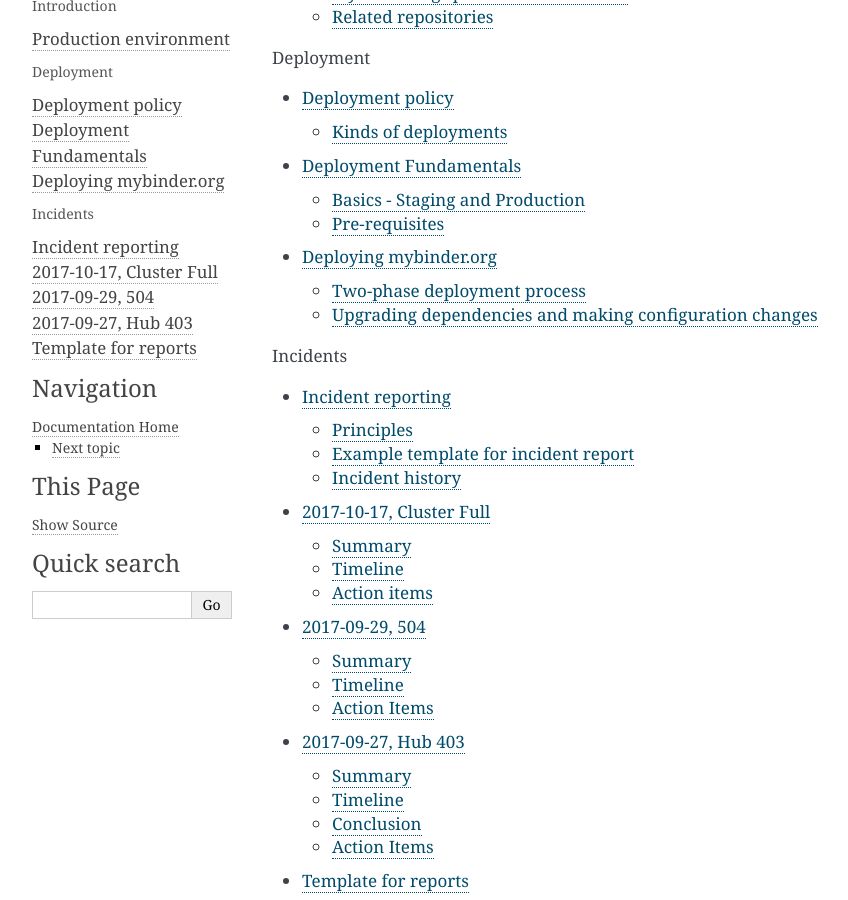
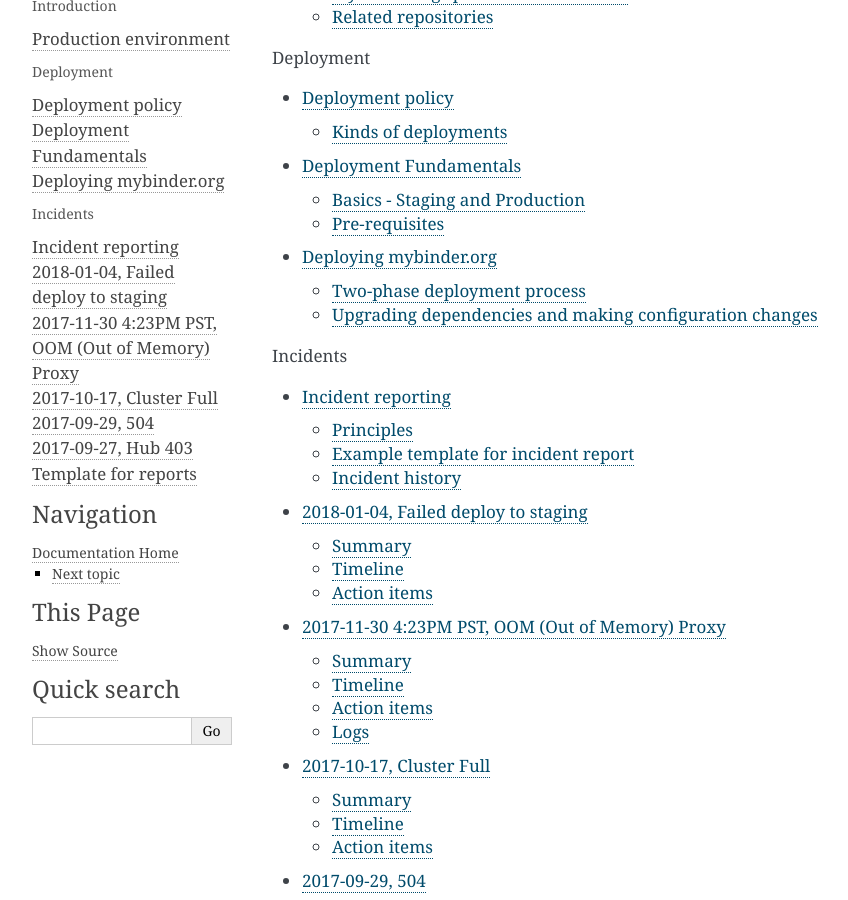
Before and after one commit to jupyterhub/mybinder.org-deploy, a Sphinx documentation site: the page built from docs/source/index.rst, in a window 1280 px wide and 900 px high, scrolled down 364 px. Shown: the whole window, without its empty margins (148-996 px from the left). Built offline with Sphinx 7.4.7, drawn with Linux system fonts in a browser that asks for light colours; some of the changed lines change nothing that is shown.

Commit message:
add incident report 2018-01-04

```diff
--- /dev/null
+++ b/docs/source/incident-reports/2018-01-04-failed-staging-deploy.md
@@ -0,0 +1,74 @@
+
+# 2018-01-04, Failed deploy to staging
+
+## Summary
+
+Merging a PR into BinderHub and deploying that change to `mybinder.org` staging in a second PR resulted in a Travis error. It also led to user uncertainty about the steps to resolve the error. User misunderstanding of the correct commit SHA to use for the binderhub helm-chart was one part of the problem. Flakiness of Travis deployment due to insufficient waiting for helm-chart deployments contributed to the problem. Though time consuming to determine the cause of the Travis error, there was no loss of production service due to current workflow and the staging-prod workflow served its main purpose well.
+
+## Timeline
+
+All times in PST
+
+### 2018-01-04 07:33
+
+Reviewed and merged BinderHub PR [#395](https://github.com/jupyterhub/binderhub/pull/395). Min's PR commit 441f5ea. Merge commit 4e3bafb.
+
+### 08:03
+
+PR [#254](https://github.com/jupyterhub/mybinder.org-deploy/pull/254) failed to deploy to staging.
+
+[Travis CI](https://travis-ci.org/jupyterhub/mybinder.org-deploy/builds/325095814) errored and displayed that the deploy to staging failed.
+
+PR #254 was generated using the first set of instructions in the `README`, [Deploying a Change](https://github.com/jupyterhub/mybinder.org-deploy#deploying-a-change). *Note: User error was made here by assuming the SHA used in the BinderHub helm-chart (binderhub-0.1.0-441f5ea) was the same as the PR in the BinderHub merge commit (4e3bafb). The assumption was that Travis would deploy the binderhub change to the helm-chart repo using the merge commit hash. The Documentation in the `README `'s [BinderHub](https://github.com/jupyterhub/mybinder.org-deploy#binderhub) section has this correct, but the user didn't think to scroll down as they had done the deployment process before but not on a regular basis.*
+
+Investigation begins.
+
+### 08:17
+
+Following the process in the `README`, I reverted the original PR since Travis showed an error. PR [#255](https://github.com/jupyterhub/mybinder.org-deploy/pull/255) reverted #254.
+
+### 08:25
+
+Message posted on Gitter to understand why Travis had errored since it seemed to be a very simple change bumping the BinderHub version.
+
+### 08:27
+
+Response posted on Gitter that Travis often fails to deploy. A restart of the Travis job usually resolves the error.
+
+### 08:34
+
+Message posted on Gitter to understand why the merge SHA (4e3bafb) was not found in a binderhub helm-chart.
+
+From the Gitter response, user learned that there is a delay in the helm-chart showing up. User realizes that I also made an incorrect assumption about the hash to use in the PR for binderhub helm-chart. The correct SHA to use would be the last commit where the relevant files changed (441f5ea) which is not the same as the most recent commit (4e3bafb).
+
+
+### 08:59
+
+Submitted a new PR [#256](https://github.com/jupyterhub/mybinder.org-deploy/pull/256) to staging with the correct hash. Travis deploys successfully to staging. Visual review of `staging.mybinder.org` site looks fine.
+
+### 11:31
+
+Deployed to Prod with PR [#257](https://github.com/jupyterhub/mybinder.org-deploy/pull/257). Travis deploys successfully.
+
+Tested repo, `willingc/ThinkDSP`, using the prod service to see if the notebook would launch. All seemed working on the sample notebook launch. Also checked Grafana dashboard to see if there was any disruption in activity.
+
+Everything is fine and prod is working.
+
+
+## Action items
+
+### Process
+
+- Minimize tribal knowledge in the deployment process (i.e. all may not know that restarting a failed Travis build may clear the error.).
+- Simplify steps into a checklist especially ones that require human lookup of information or copy/paste.
+
+### mybinder.org-deploy
+
+- Minimize copy-paste errors by user
+- Add a "deployment to staging" checklist and a "deployment to prod" checklist to the documentation (possibly as files distinct from the `README`.)
+- Add a better way to self diagnose whether the Travis failure is legitimate or spurious.
+- Look into generating a commit for bumping without human entry of data (review by a human is fine)
+
+### helm-chart
+
+- Document in the helm chart repo as well as mybinder.org-deploy that the deployment of the helm-chart may be delayed. Users should wait approximately 'x' minutes before opening a PR on staging.
--- a/docs/source/incident-reports/incident_reports_toc.md
+++ b/docs/source/incident-reports/incident_reports_toc.md
@@ -12,6 +12,7 @@
 
 (in reverse chronological order)
 
+- [2018-01-04, Failed Deploy to Staging](2018-01-04-failed-deploy-staging.html)
 - [2017-11-30, OOM (out of memory) Proxy](2017-11-30-oom-proxy.html)
 - [2017-10-17, Cluster full](2017-10-17-cluster-full.html)
 - [2017-09-29, 504](2017-09-29-504.html)
--- a/docs/source/index.rst
+++ b/docs/source/index.rst
@@ -20,6 +20,8 @@
    :caption: Incidents
 
    incident-reports/incident_reports_toc
+   incident-reports/2018-01-04-failed-staging-deploy.md
+   incident-reports/2017-11-30-oom-proxy
    incident-reports/2017-10-17-cluster-full
    incident-reports/2017-09-29-504
    incident-reports/2017-09-27-hub-403
```
